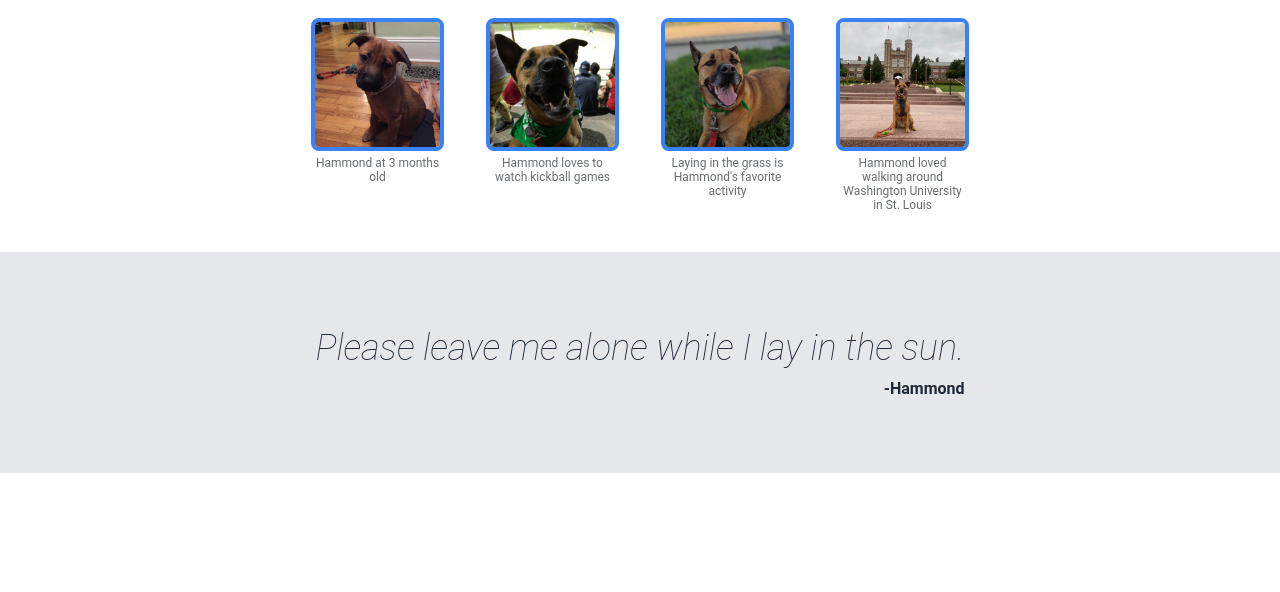
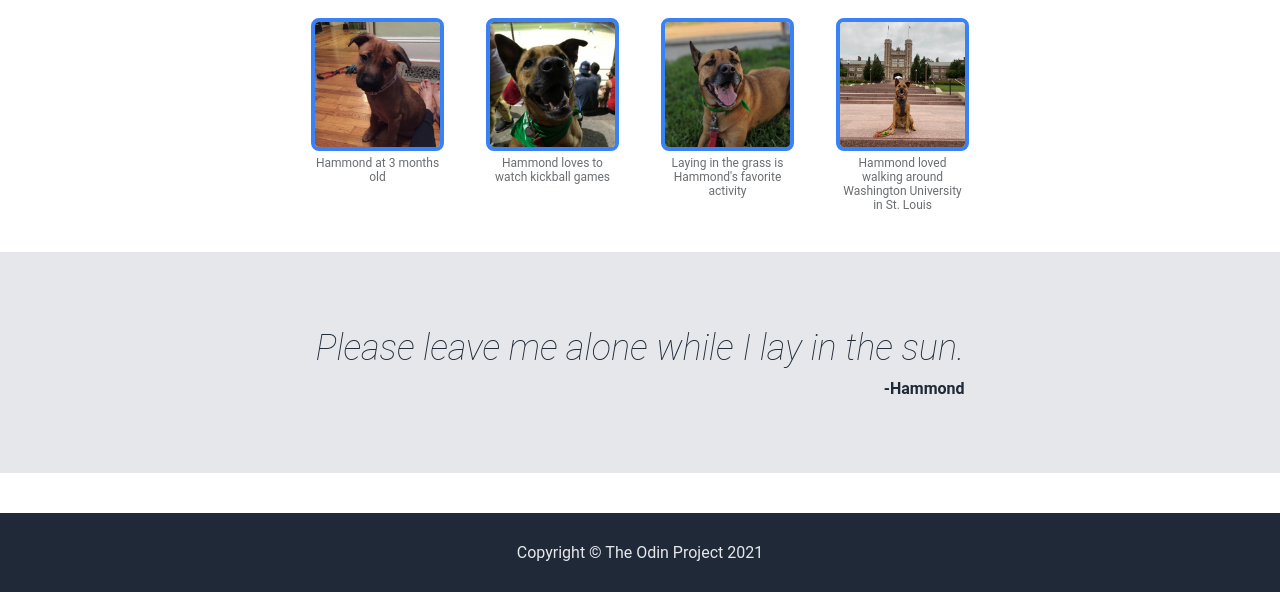
Before and after one commit to e-karr/odin-landing-page, a plain HTML site: page index.html in a window 1280 px wide. Shown: the part 577-1169 px from the top of the page. Before the commit the page ends 1050 px from the top, so only its background shows below. Drawn offline with Linux system fonts and the light colour scheme.

Commit message:
Add footer and footer styles

```diff
--- a/index.html
+++ b/index.html
@@ -56,5 +56,6 @@
         </div>
     </div>
 
+    <footer>Copyright &#169 The Odin Project 2021</footer>
 </body>
 </html>
--- a/styles.css
+++ b/styles.css
@@ -146,3 +146,10 @@ button {
     font-weight: 700;
     align-self: flex-end;
 }
+
+footer {
+    background-color: #1F2937;
+    color: #E5E7EB;
+    padding: 30px;
+    text-align: center;
+}
```
